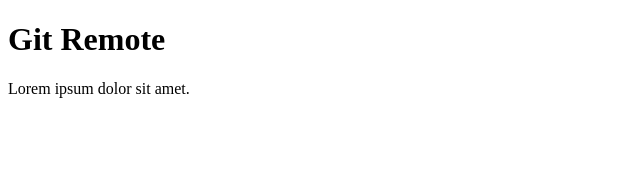
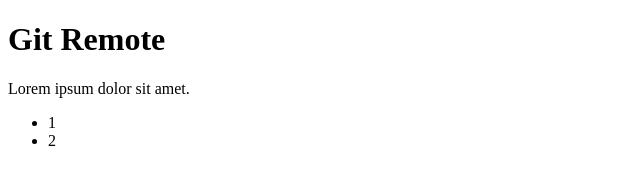
Before and after one commit to malikhasbi/malik-git-test-2, a plain HTML site: page index.html in a window 1280 px wide. Shown: the full height of the page, 0-640 px from the left. Drawn offline with Linux system fonts and the light colour scheme.

Commit message:
menambahkan file css

```diff
--- a/index.html
+++ b/index.html
@@ -9,5 +9,9 @@
 <body>
     <h1>Git Remote</h1>
     <p>Lorem ipsum dolor sit amet.</p>
+    <ul>
+        <li>1</li>
+        <li>2</li>
+    </ul>
 </body>
 </html>
--- /dev/null
+++ b/style.css
@@ -0,0 +1,3 @@
+body {
+    font-family: system-ui, -apple-system, BlinkMacSystemFont, 'Segoe UI', Roboto, Oxygen, Ubuntu, Cantarell, 'Open Sans', 'Helvetica Neue', sans-serif;
+}
```
